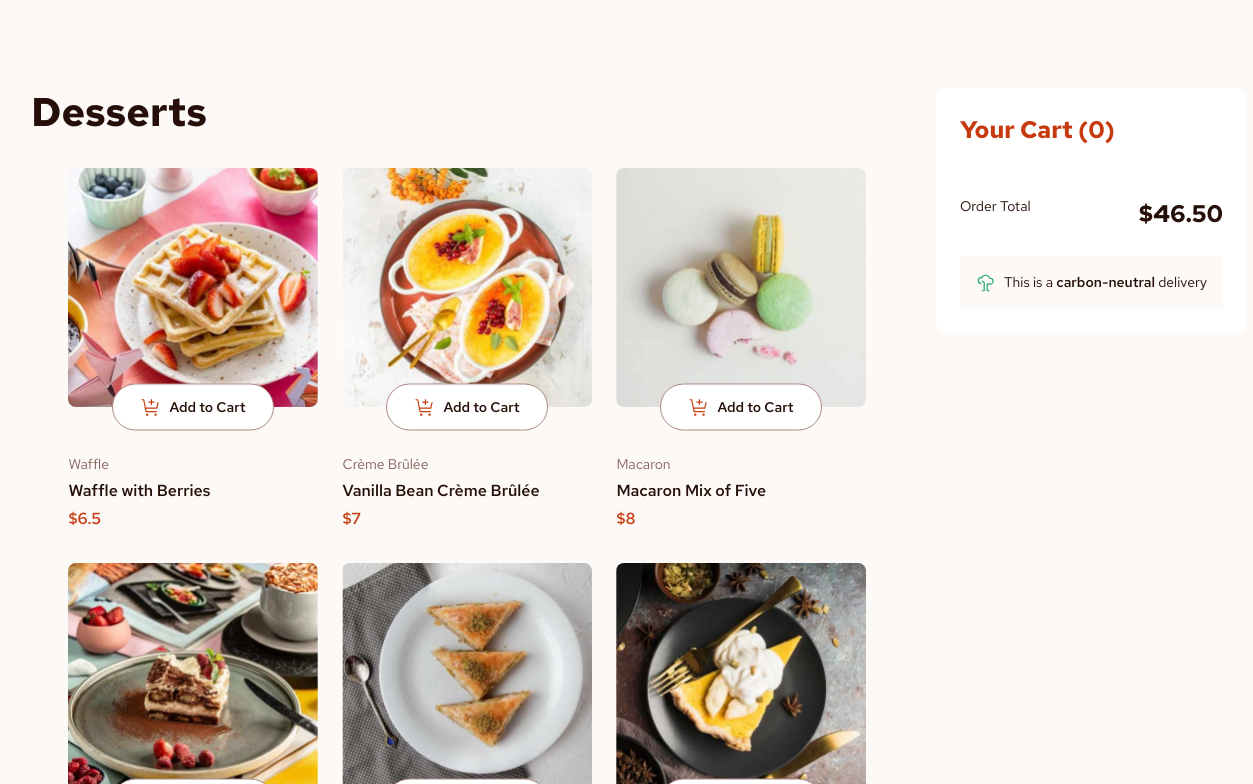
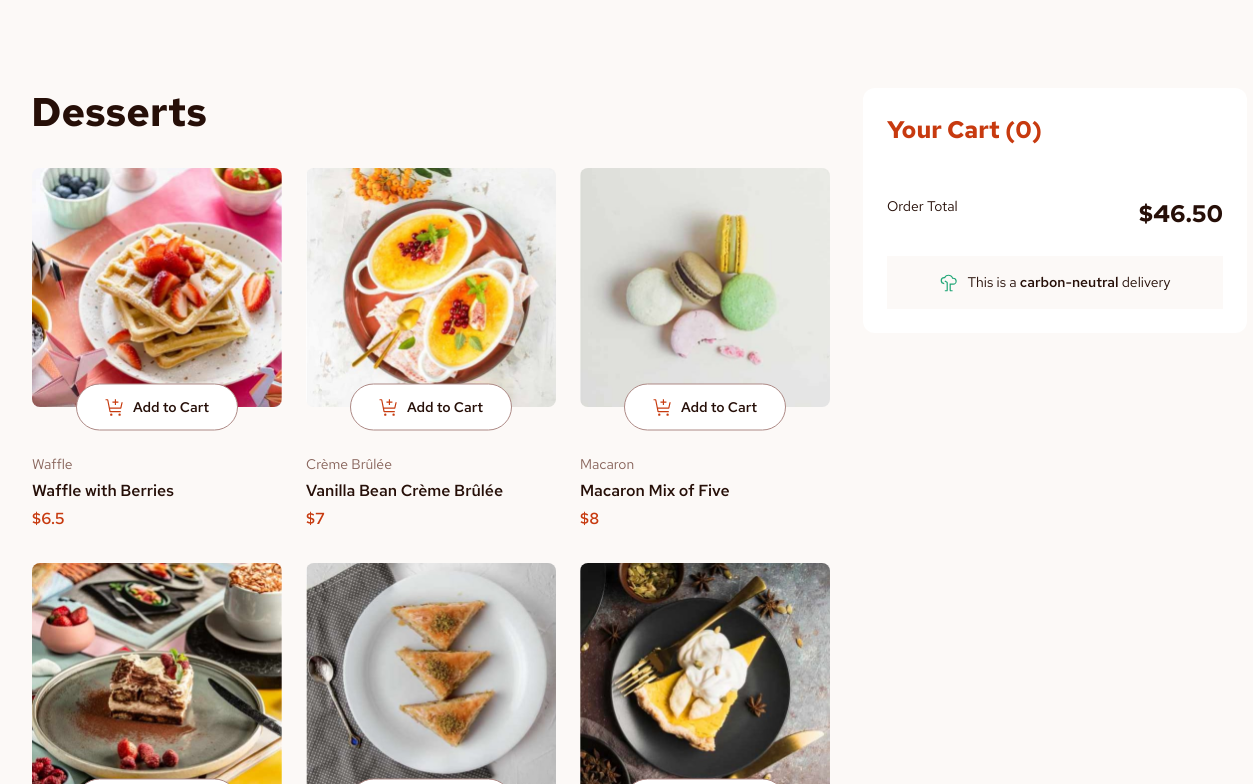
Before and after one commit to DarkstarXDD/product-card-with-list, a React (Vite) app: page / in a window 1536 px wide. Shown: the top 784 px of the page, without its empty margins (129-1382 px from the left). Built offline with nearby package versions, Linux system fonts and the light colour scheme.

Commit message:
refactor: layout updates

```diff
--- a/src/components/FoodList/FoodList.module.css
+++ b/src/components/FoodList/FoodList.module.css
@@ -1,6 +1,5 @@
 .foodItems {
   display: grid;
-  grid-template-columns: repeat(auto-fit, minmax(15.625rem, 1fr));
   justify-content: center;
   justify-items: center;
   align-items: center;
--- a/src/styles.css
+++ b/src/styles.css
@@ -117,7 +117,7 @@ body {
   }
 
   .main {
-    grid-template-columns: 1fr auto;
+    grid-template-columns: 1fr minmax(24rem, auto);
     grid-template-areas:
       "heading cart"
       "fooditems cart";
```
